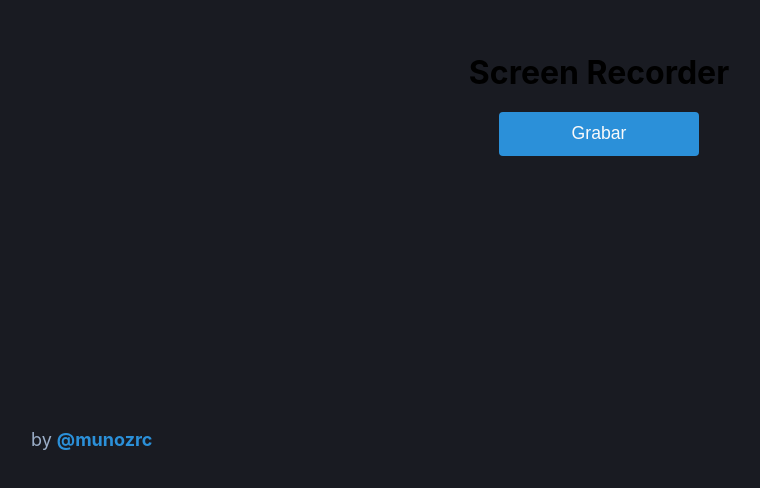
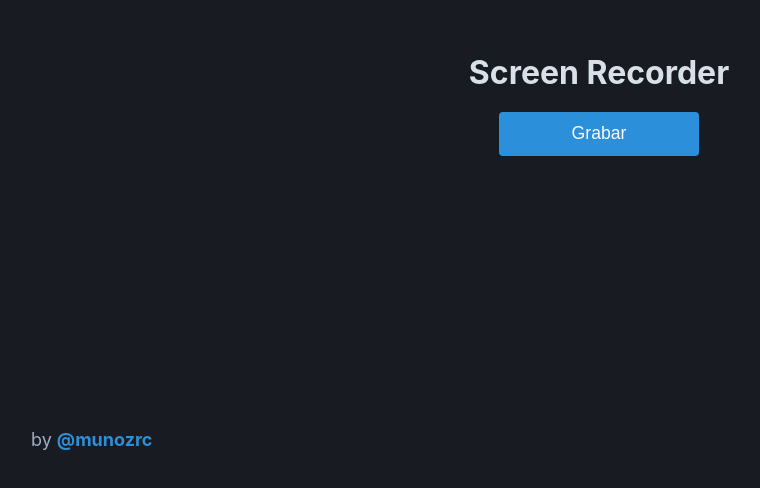
Before and after one commit to munozrc/screen-recorder, a React (Vite) app: page / in a window 1280 px wide. Shown: the part 296-784 px from the top of the page, without its empty margins (41-801 px from the left). Built offline with nearby package versions, Linux system fonts and the light colour scheme.

Commit message:
feature(Root): Change color main Title

```diff
--- a/src/index.css
+++ b/src/index.css
@@ -52,6 +52,10 @@ body {
   color: #2588d0;
 }
 
+.wrapper h1 {
+  color: #d9e1e8;
+}
+
 button {
   color: #fafafa;
   background: none;
```
